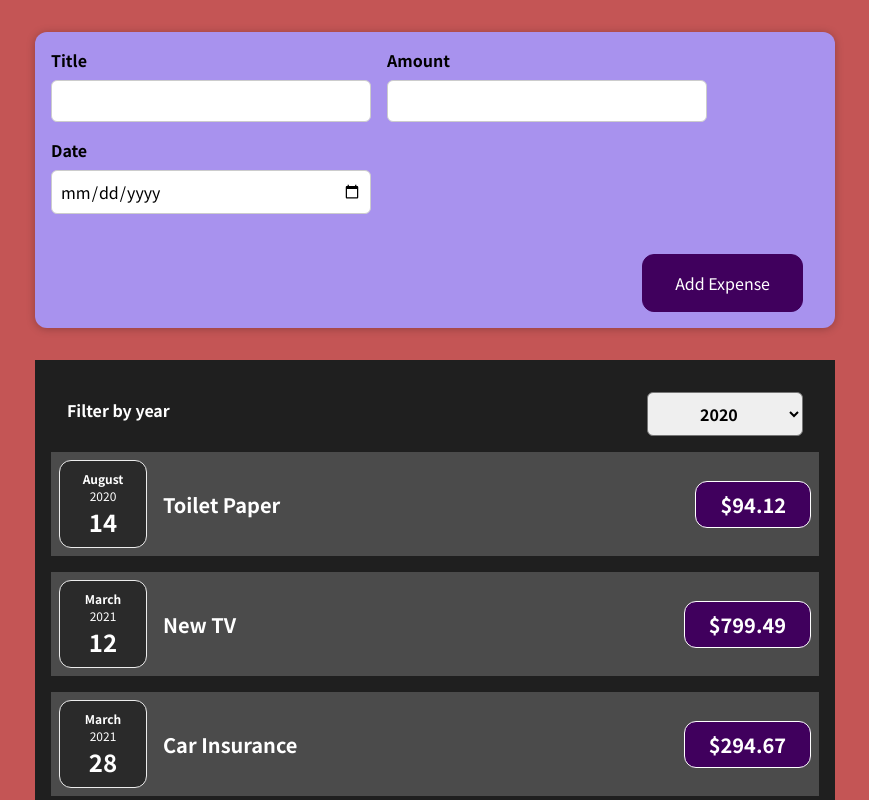
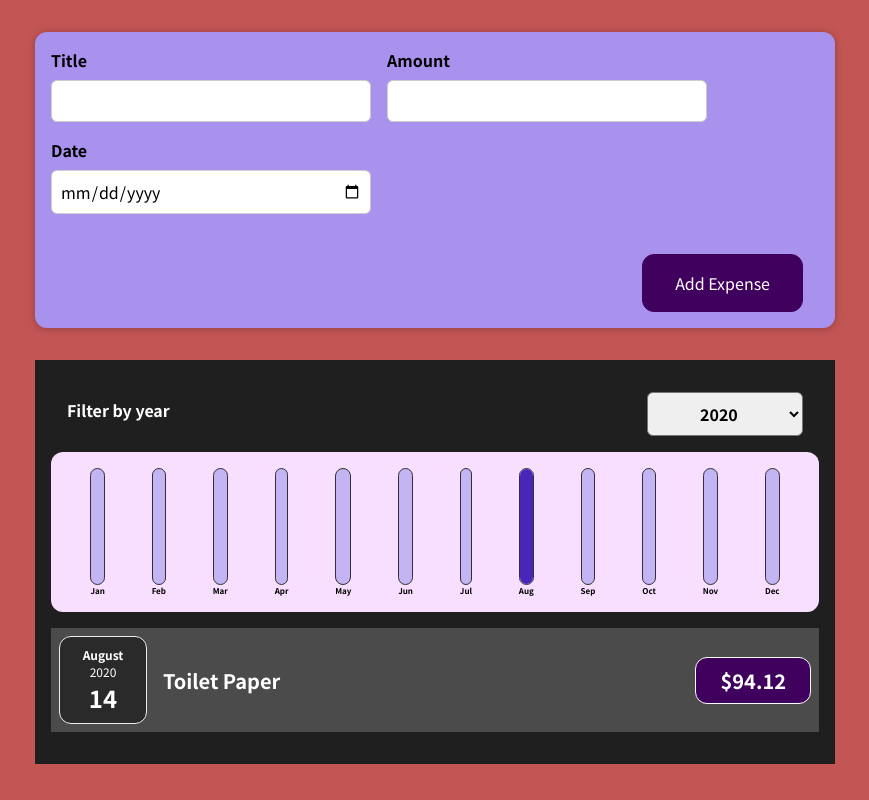
Before and after one commit to RahulSharma099/Expense-Tracker, a React (Create React App) app: page / in a window 1280 px wide. Shown: the top 800 px of the page, without its empty margins (205-1074 px from the left). Built offline with nearby package versions, Linux system fonts and the light colour scheme.

Commit message:
🔖 Project Completed

```diff
--- a/src/App.js
+++ b/src/App.js
@@ -1,8 +1,9 @@
+import React, { useState } from "react";
+
+import NewExpense from "./components/NewExpense/NewExpense";
 import Expenses from "./components/Expenses/Expenses";
-import NewExpense from "./components/NewExpense/NewExpense";
 
-const App = () => {
-  const expenses = [
+const DUMMY_EXPENSES = [
   {
     id: "e1",
     title: "Toilet Paper",
@@ -24,9 +25,13 @@
   },
 ];
 
+const App = () => {
+  const [expenses, setExpenses] = useState(DUMMY_EXPENSES);
+
   const addExpenseHandler = (expense) => {
-    console.log("In app.js");
-    console.log(expense);
+    setExpenses((prevExpenses) => {
+      return [expense, ...prevExpenses];
+    });
   };
 
   return (
--- /dev/null
+++ b/src/components/Chart/Chart.css
@@ -0,0 +1,9 @@
+.chart {
+  padding: 1rem;
+  border-radius: 12px;
+  background-color: #f8dfff;
+  text-align: center;
+  display: flex;
+  justify-content: space-around;
+  height: 10rem;
+}
--- /dev/null
+++ b/src/components/Chart/Chart.js
@@ -0,0 +1,24 @@
+import React from "react";
+
+import ChartBar from "./ChartBar";
+import "./Chart.css";
+
+const Chart = (props) => {
+  const dataPointValues = props.dataPoints.map((dataPoint) => dataPoint.value);
+  const totalMaximum = Math.max(...dataPointValues);
+
+  return (
+    <div className="chart">
+      {props.dataPoints.map((dataPoint) => (
+        <ChartBar
+          key={dataPoint.label}
+          value={dataPoint.value}
+          maxValue={totalMaximum}
+          label={dataPoint.label}
+        />
+      ))}
+    </div>
+  );
+};
+
+export default Chart;
--- /dev/null
+++ b/src/components/Chart/ChartBar.css
@@ -0,0 +1,30 @@
+.chart-bar {
+  height: 100%;
+  display: flex;
+  flex-direction: column;
+  align-items: center;
+}
+
+.chart-bar__inner {
+  height: 100%;
+  width: 100%;
+  border: 1px solid #313131;
+  border-radius: 12px;
+  background-color: #c3b4f3;
+  overflow: hidden;
+  display: flex;
+  flex-direction: column;
+  justify-content: flex-end;
+}
+
+.chart-bar__fill {
+  background-color: #4826b9;
+  width: 100%;
+  transition: all 0.3s ease-out;
+}
+
+.chart-bar__label {
+  font-weight: bold;
+  font-size: 0.5rem;
+  text-align: center;
+}
--- /dev/null
+++ b/src/components/Chart/ChartBar.js
@@ -0,0 +1,25 @@
+import React from "react";
+
+import "./ChartBar.css";
+
+const ChartBar = (props) => {
+  let barFillHeight = "0%";
+
+  if (props.maxValue > 0) {
+    barFillHeight = Math.round((props.value / props.maxValue) * 100) + "%";
+  }
+
+  return (
+    <div className="chart-bar">
+      <div className="chart-bar__inner">
+        <div
+          className="chart-bar__fill"
+          style={{ height: barFillHeight }}
+        ></div>
+      </div>
+      <div className="chart-bar__label">{props.label}</div>
+    </div>
+  );
+};
+
+export default ChartBar;
--- a/src/components/Expenses/ExpenseItem.js
+++ b/src/components/Expenses/ExpenseItem.js
@@ -6,6 +6,7 @@
 
 const ExpenseItem = (props) => {
   return (
+    <li>
       <Card className="expense-item">
         <ExpenseDate date={props.date} />
         <div className="expense-item__description">
@@ -13,6 +14,7 @@
           <div className="expense-item__price">${props.amount}</div>
         </div>
       </Card>
+    </li>
   );
 };
 
--- a/src/components/Expenses/Expenses.js
+++ b/src/components/Expenses/Expenses.js
@@ -1,9 +1,10 @@
 import React, { useState } from "react";
 
-import ExpenseItem from "./ExpenseItem";
 import Card from "../UI/Card";
 import ExpensesFilter from "./ExpensesFilter";
+import ExpensesList from "./ExpensesList";
 import "./Expenses.css";
+import ExpensesChart from "./ExpensesChart";
 
 const Expenses = (props) => {
   const [filteredYear, setFilteredYear] = useState("2020");
@@ -12,6 +13,10 @@
     setFilteredYear(selectedYear);
   };
 
+  const filteredExpenses = props.items.filter((expense) => {
+    return expense.date.getFullYear().toString() === filteredYear;
+  });
+
   return (
     <div>
       <Card className="expenses">
@@ -19,13 +24,8 @@
           selected={filteredYear}
           onChangeFilter={filterChangeHandler}
         />
-        {props.items.map((expense) => (
-          <ExpenseItem
-            title={expense.title}
-            amount={expense.amount}
-            date={expense.date}
-          />
-        ))}
+        <ExpensesChart expenses={filteredExpenses} />
+        <ExpensesList items={filteredExpenses} />
       </Card>
     </div>
   );
--- /dev/null
+++ b/src/components/Expenses/ExpensesChart.js
@@ -0,0 +1,29 @@
+import React from "react";
+
+import Chart from "../Chart/Chart";
+
+const ExpensesChart = (props) => {
+  const chartDataPoints = [
+    { label: "Jan", value: 0 },
+    { label: "Feb", value: 0 },
+    { label: "Mar", value: 0 },
+    { label: "Apr", value: 0 },
+    { label: "May", value: 0 },
+    { label: "Jun", value: 0 },
+    { label: "Jul", value: 0 },
+    { label: "Aug", value: 0 },
+    { label: "Sep", value: 0 },
+    { label: "Oct", value: 0 },
+    { label: "Nov", value: 0 },
+    { label: "Dec", value: 0 },
+  ];
+
+  for (const expense of props.expenses) {
+    const expenseMonth = expense.date.getMonth(); // starting at 0 => January => 0
+    chartDataPoints[expenseMonth].value += expense.amount;
+  }
+
+  return <Chart dataPoints={chartDataPoints} />;
+};
+
+export default ExpensesChart;
--- /dev/null
+++ b/src/components/Expenses/ExpensesList.css
@@ -0,0 +1,9 @@
+.expenses-list {
+  list-style: none;
+  padding: 0;
+}
+
+.expenses-list__fallback {
+  color: white;
+  text-align: center;
+}
--- /dev/null
+++ b/src/components/Expenses/ExpensesList.js
@@ -0,0 +1,25 @@
+import React from "react";
+
+import ExpenseItem from "./ExpenseItem";
+import "./ExpensesList.css";
+
+const ExpensesList = (props) => {
+  if (props.items.length === 0) {
+    return <h2 className="expenses-list__fallback">🙈 No Expenses Found.</h2>;
+  }
+
+  return (
+    <ul className="expenses-list">
+      {props.items.map((expense) => (
+        <ExpenseItem
+          key={expense.id}
+          title={expense.title}
+          amount={expense.amount}
+          date={expense.date}
+        />
+      ))}
+    </ul>
+  );
+};
+
+export default ExpensesList;
```
Lines whose indentation alone changed are shown as unchanged.
